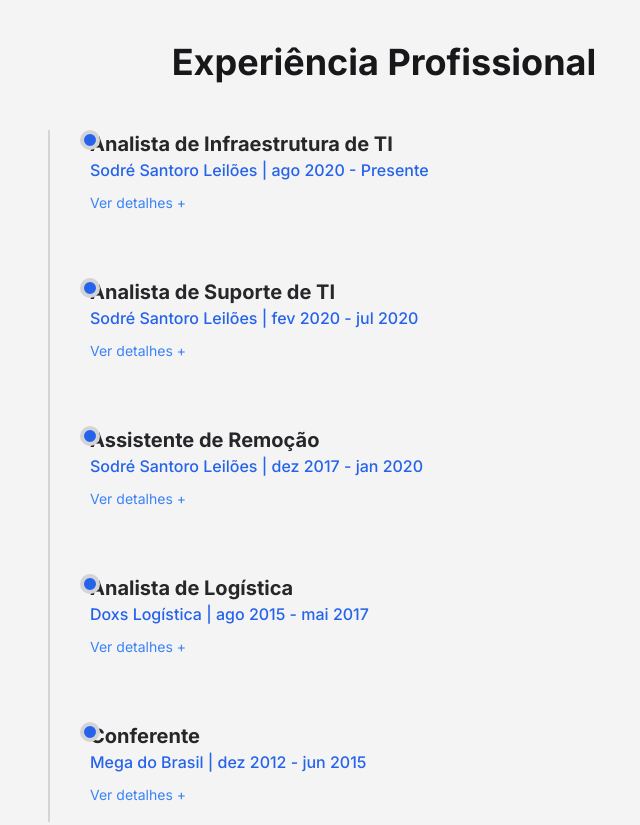
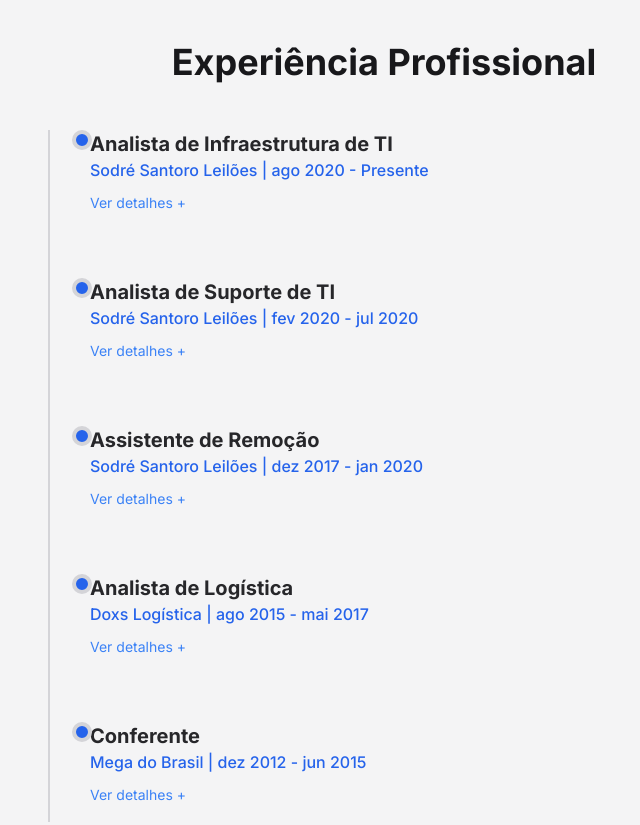
Before and after one commit to delimatec/delimatec.github.io, a plain HTML site: page index.html in a window 1280 px wide. Shown: the part 1060-1885 px from the top of the page, without its empty margins (256-896 px from the left). Drawn offline with nearby package versions, Linux system fonts and the light colour scheme.

Commit message:
Update index.html

```diff
--- a/index.html
+++ b/index.html
@@ -45,7 +45,7 @@
         .timeline-item:before {
             content: '';
             position: absolute;
-            left: -10px;
+            left: -18px;
             top: 0;
             width: 20px;
             height: 20px;
```
